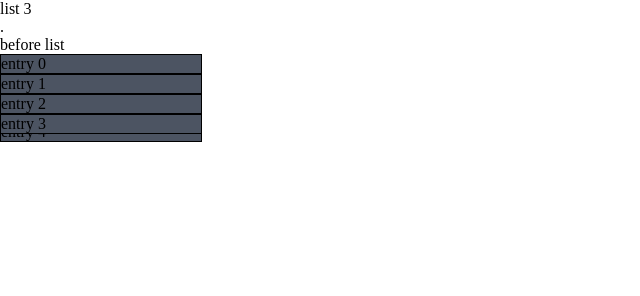
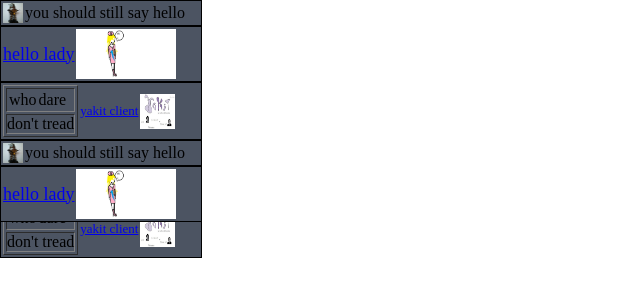
Before and after one commit to rd37/List, a plain HTML site: page WebContent/index.html in a window 1280 px wide. Shown: the whole page, without its empty margins (0-640 px from the left). Drawn offline with Linux system fonts and the light colour scheme.

Commit message:
added example

```diff
--- a/WebContent/index.html
+++ b/WebContent/index.html
@@ -9,11 +9,8 @@
 <title>List</title>
 </head>
 <body onload="initialize()">
-list 3
-<br>.</br>
-before list
+
 <div id="list0"></div>
-after the list
 <div id="tmp"></div>
 </body>
 </html>
--- a/WebContent/js/listtester.js
+++ b/WebContent/js/listtester.js
@@ -5,7 +5,7 @@ function initialize(){
 	var listmgr = new listmanager();
 	var listfcty = new listfactory();
 
-	var firstlist = listfcty.createlist(88,"verticle");
+	var firstlist = listfcty.createlist(258,"verticle");
 	listmgr.addlist(firstlist);
 
 	for(var i=0;i<25;i++){
@@ -14,7 +14,12 @@ function initialize(){
 		try{
 			var msgdiv=document.createTextNode("entry "+i);
 			//msgdiv.innerHTML="entry "+i;
-			divelem.htmldiv.appendChild(msgdiv);
+			if(i%3==0)
+				divelem.htmldiv.innerHTML=getentrytype1();
+			if(i%3==1)
+				divelem.htmldiv.innerHTML=getentrytype2();
+			if(i%3==2)
+				divelem.htmldiv.innerHTML=getentrytype3();
 			firstlist.adddivelement(divelem);
 			//alert("height "+divelem.htmldiv.childNodes.item(0).style.top);
 			//console.log(i+"height2 "+divelem.htmldiv.style.height);
@@ -29,3 +34,26 @@ function initialize(){
 	console.log(i+" style height "+document.getElementById("list0").style.height+" in px");
 	firstlist.showlist();
 }
+
+function getentrytype1(){
+	var html="<table><tr>";
+	html+="<td><img src='images/robot_sm.jpg' width='20px' height='20px'/></td>";
+	html+="<td>you should still say hello</td>";
+	html+="</tr></html>";
+	return html;
+}
+function getentrytype3(){
+	var html="<table><tr>";
+	html+="<td><table border='1'><tr><td> <table><tr><td>who</td><td>dare</td></tr></table> </td></tr><tr><td>don't tread</td></tr></table></td>";
+	html+="<td><a href='http://yakit.ca'><font size='2'>yakit client</font></a></td>";
+	html+="<td><img src='images/yakit.jpg' width='35px' height='35px'/></td>";
+	html+="</tr></html>";
+	return html;
+}
+function getentrytype2(){
+	var html="<table><tr>";
+	html+="<td><font size='4'><a href='http://en.wikipedia.org/wiki/Hello!_Lady_Lynn'>hello lady</a></font></td>";
+	html+="<td><img src='images/yakitlady.png' width='100px' height='50px'/></td>";
+	html+="</tr></html>";
+	return html;
+}
```
Also changed, not shown: WebContent/images/robot_sm.jpg (added), WebContent/images/yakit.jpg (added), WebContent/images/yakitlady.png (added).
